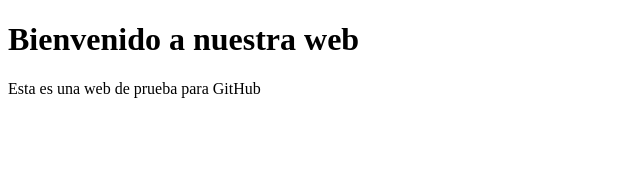
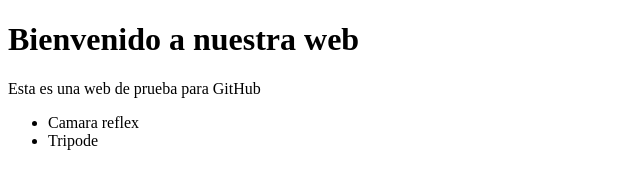
Before and after one commit to Jaimealicante83/pagina-web, a plain HTML site: page index.html in a window 1280 px wide. Shown: the whole page, without its empty margins (0-640 px from the left). Drawn offline with Linux system fonts and the light colour scheme.

Commit message:
Lista materiales
He añadido una lista con los materiales de los que dispone el estudio.

```diff
--- a/index.html
+++ b/index.html
@@ -6,5 +6,10 @@
 <body>
 	<h1>Bienvenido a nuestra web</h1>
 	<p>Esta es una web de prueba para GitHub</p>
+
+	<ul>
+		<li>Camara reflex</li>
+		<li>Tripode</li>
+	</ul>
 </body>
 </html>
```
